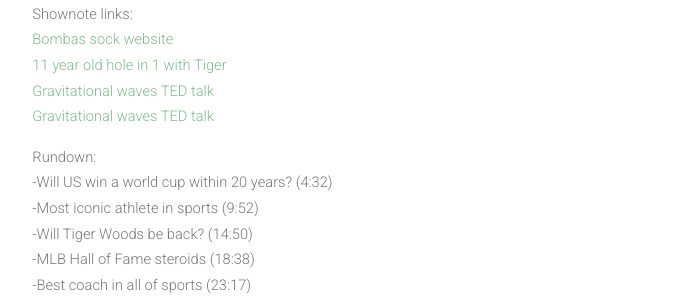
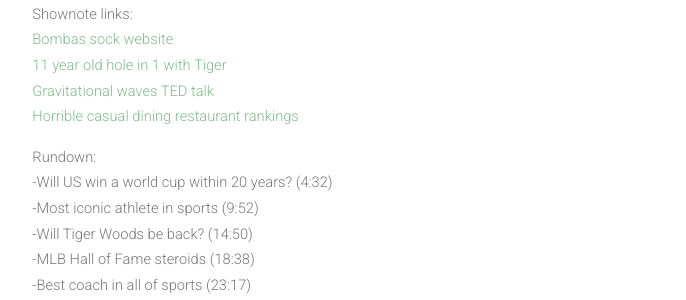
Before and after one commit to alancast/alancast.github.io, a Jekyll site: the page built from _posts/2016-3-4-episode20.md, in a window 1280 px wide and 900 px high, scrolled down 1156 px. Shown: the part 153-453 px from the top of the window, without its empty margins (296-982 px from the left). Built offline with Jekyll 4.4.1, drawn with Linux system fonts in a browser that asks for light colours; nearby versions of some CDN libraries.

Commit message:
fixing bad link title for podcast

```diff
--- a/_posts/2016-3-4-episode20.md
+++ b/_posts/2016-3-4-episode20.md
@@ -10,7 +10,7 @@ tags: PodcastEpisode
 <br><a target="_blank" href="http://www.bombas.com/">Bombas sock website</a>
 <br><a target="_blank" href="http://insider.foxnews.com/2016/03/03/watch-kid-hits-hole-one-first-shot-tiger-woods-new-golf-course">11 year old hole in 1 with Tiger</a>
 <br><a target="_blank" href="https://www.youtube.com/watch?v=x7NJTY7JU58">Gravitational waves TED talk</a>
-<br><a target="_blank" href="http://adequateman.deadspin.com/casual-dining-restaurants-ranked-1762510821">Gravitational waves TED talk</a></p>
+<br><a target="_blank" href="http://adequateman.deadspin.com/casual-dining-restaurants-ranked-1762510821">Horrible casual dining restaurant rankings</a></p>
 <p>Rundown:
 <br>-Will US win a world cup within 20 years? (4:32)
 <br>-Most iconic athlete in sports (9:52)
```
